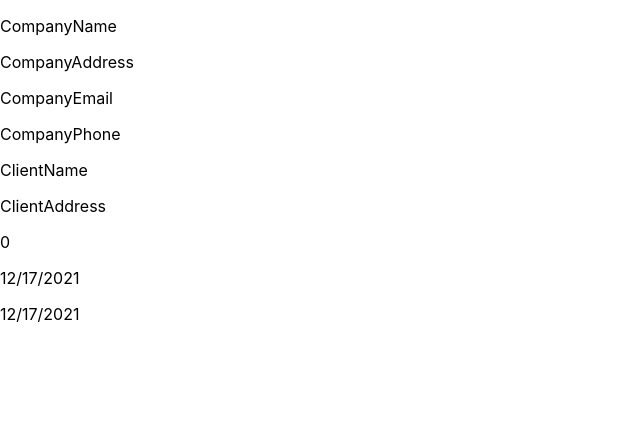
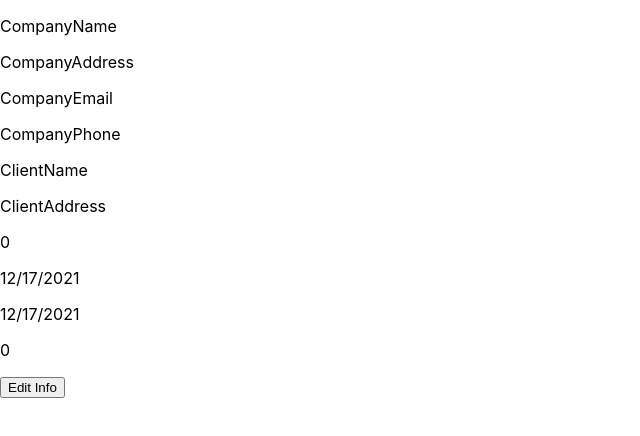
Before and after one commit to edgara426/Invoice-App, a React (Create React App) app: page / in a window 1280 px wide. Shown: the top 436 px of the page, without its empty margins (0-640 px from the left). Built offline with nearby package versions, Linux system fonts and the light colour scheme.

Commit message:
made a button to set invoice to false

```diff
--- a/src/App.js
+++ b/src/App.js
@@ -27,10 +27,23 @@ function App() {
   // const [invoiceNumber, setInvoiceNumber] = useState('0')
   // const [invoiceDate, setInvoiceDate] = useState('12/17/2021')
   // const [sentDate, setSentDate] = useState('12/17/2021')
+  const [work, setWork] = useState({
+    description: '',
+    price: '',
+    amount: '',
+    total: 0
+  })
+  // const [description, setDescription] = useState('')
+  // const [price, setPrice] = useState('')
+  // const [amount, setAmount] = useState('')
+  // const [total, setTotal] = useState(0)
+  const [list, setList] = useState([])
 
   return (
-    <div className="App">
-
+    <>
+    <div>
+    {invoice ? (
+        <div className="App">
         <p>{companyInfo.companyName}</p>
         <p>{companyInfo.companyAddress}</p>
         <p>{companyInfo.companyEmail}</p>
@@ -44,7 +57,25 @@ function App() {
         <p>{invoiceInfo.invoiceDate}</p>
         <p>{invoiceInfo.sentDate}</p>
 
-    </div>
+
+        <p>{work.description}</p>
+        <p>{work.price}</p>
+        <p>{work.amount}</p>
+        <p>{work.total}</p>
+        <p>{list}</p>
+
+        <button
+        onClick={()=> setInvoice(false)}>
+          Edit Info
+        </button>
+        </div>
+      ): (
+        <div>
+          <h1>Edit section</h1>
+        </div>
+      )}
+      </div>
+    </>
   );
 }
 
```
